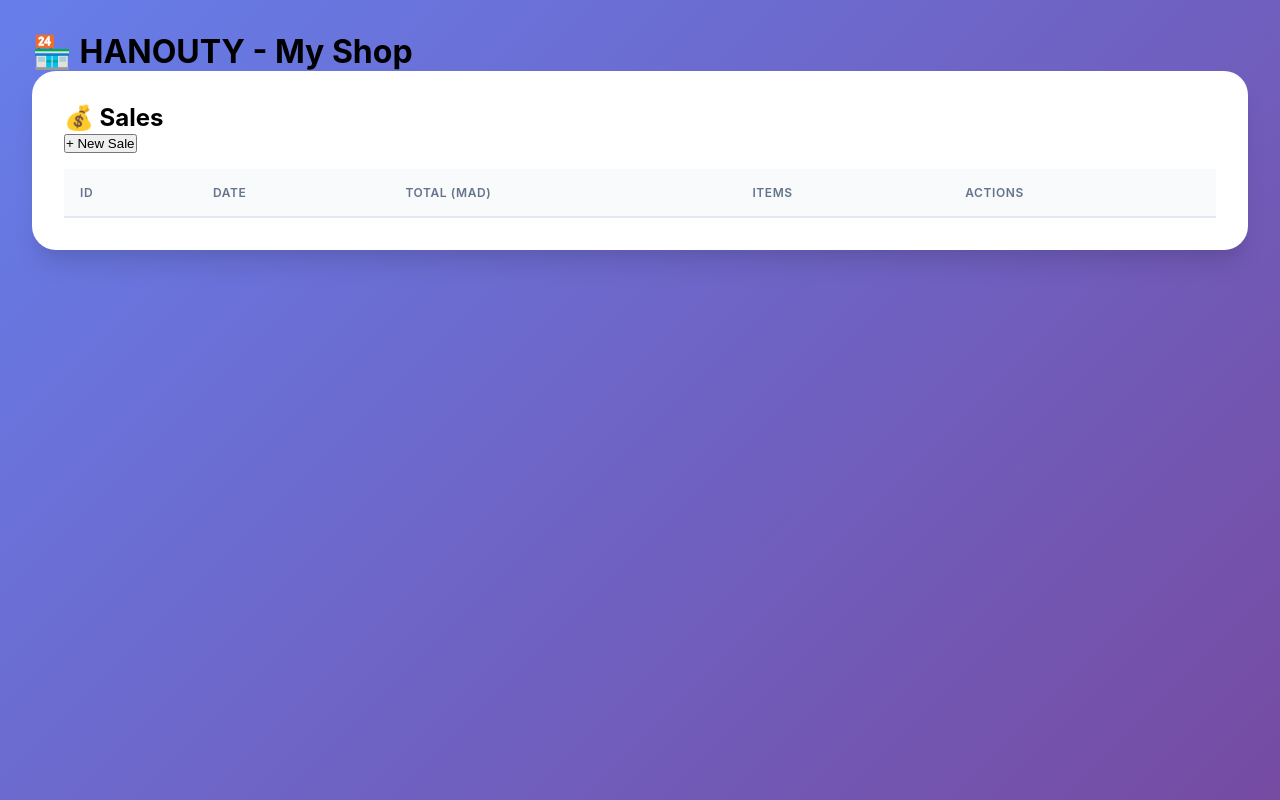
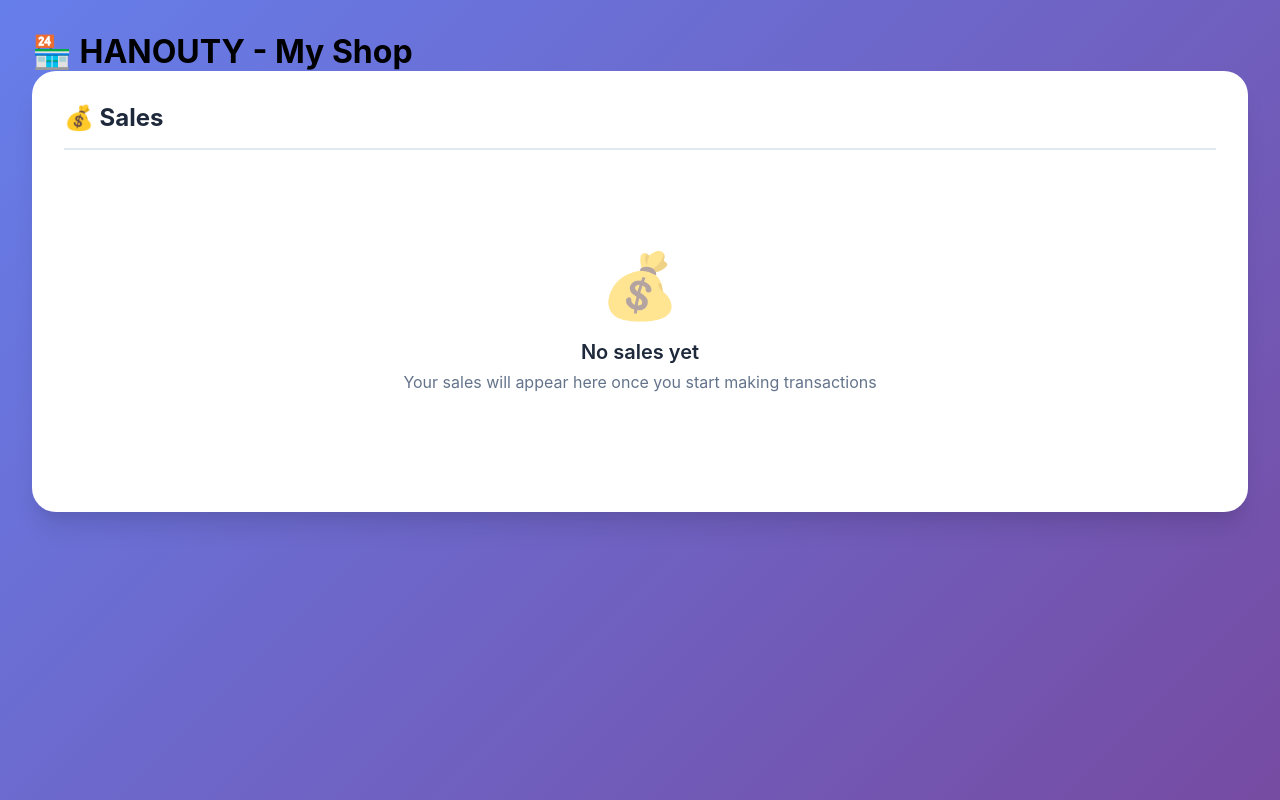
Before and after one commit to abduhra1-tech/hanouty, a React (Vite) app in the folder hanouty/: page /sales in a window 1280 px wide. Built offline with nearby package versions, Linux system fonts and the light colour scheme.

Commit message:
refactor: update sales table schema
- Rename sales.created_at to sale_date
- Remove items column from sales
- Update Sale interface in frontend
- Update Dashboard to use sale_date
- Update Sales page with premium UI and empty state

```diff
--- a/hanouty/src/lib/db.ts
+++ b/hanouty/src/lib/db.ts
@@ -10,8 +10,7 @@
 export interface Sale {
   id: number;
   total: number;
-  items: number;
-  created_at: string;
+  sale_date: string;
 }
 
 export interface Setting {
@@ -39,8 +38,8 @@
   return invoke<Sale[]>("get_sales");
 }
 
-export async function addSale(total: number, items: number): Promise<void> {
-  await invoke("add_sale", { total, items });
+export async function addSale(total: number): Promise<void> {
+  await invoke("add_sale", { total });
 }
 
 export async function getSettings(): Promise<Setting[]> {
--- a/hanouty/src/pages/Dashboard.tsx
+++ b/hanouty/src/pages/Dashboard.tsx
@@ -26,7 +26,7 @@
 
       const today = new Date().toISOString().split('T')[0]
       const todaySalesTotal = sales
-        .filter(s => s.created_at.startsWith(today))
+        .filter(s => s.sale_date.startsWith(today))
         .reduce((sum, s) => sum + s.total, 0)
 
       const lowStock = products.filter(p => p.stock < 5).length
--- a/hanouty/src/pages/Sales.tsx
+++ b/hanouty/src/pages/Sales.tsx
@@ -1,5 +1,11 @@
 import { useState, useEffect } from 'react'
-import { getSales, addSale, Sale } from '../lib/db'
+import { invoke } from '@tauri-apps/api/core'
+
+interface Sale {
+  id: number;
+  total: number;
+  sale_date: string;
+}
 
 export function Sales() {
   const [sales, setSales] = useState<Sale[]>([])
@@ -11,7 +17,7 @@
 
   const loadSales = async () => {
     try {
-      const data = await getSales()
+      const data = await invoke<Sale[]>('get_sales')
       setSales(data)
     } catch (error) {
       console.error('Failed to load sales:', error)
@@ -20,25 +26,28 @@
     }
   }
 
-  const handleAddSale = async () => {
-    await addSale(0, 0)
-    loadSales()
-  }
+  if (loading) return <div className="dashboard">Loading sales...</div>
 
   return (
     <div className="dashboard">
+      <div className="dashboard-header">
         <h2>💰 Sales</h2>
-      <button style={{ marginBottom: '1rem' }} onClick={handleAddSale}>+ New Sale</button>
-      {loading ? (
-        <p>Loading...</p>
+      </div>
+
+      {sales.length === 0 ? (
+        <div className="empty-state">
+          <div className="empty-state-icon">💰</div>
+          <h3>No sales yet</h3>
+          <p>Your sales will appear here once you start making transactions</p>
+        </div>
       ) : (
+        <div className="products-table-container">
           <table className="products-table">
             <thead>
               <tr>
                 <th>ID</th>
                 <th>Date</th>
                 <th>Total (MAD)</th>
-              <th>Items</th>
                 <th>Actions</th>
               </tr>
             </thead>
@@ -46,16 +55,16 @@
               {sales.map(sale => (
                 <tr key={sale.id}>
                   <td>{sale.id}</td>
-                <td>{sale.created_at.split('T')[0]}</td>
-                <td>{sale.total}</td>
-                <td>{sale.items}</td>
+                  <td>{sale.sale_date.split('T')[0]}</td>
+                  <td>{sale.total.toFixed(2)}</td>
                   <td>
-                  <button>View Receipt</button>
+                    <button className="btn-icon">🧾</button>
                   </td>
                 </tr>
               ))}
             </tbody>
           </table>
+        </div>
       )}
     </div>
   )
```
Also changed, not shown: 2 other files (tests, documents, lock files or other folders). Lines whose indentation alone changed are shown as unchanged.
